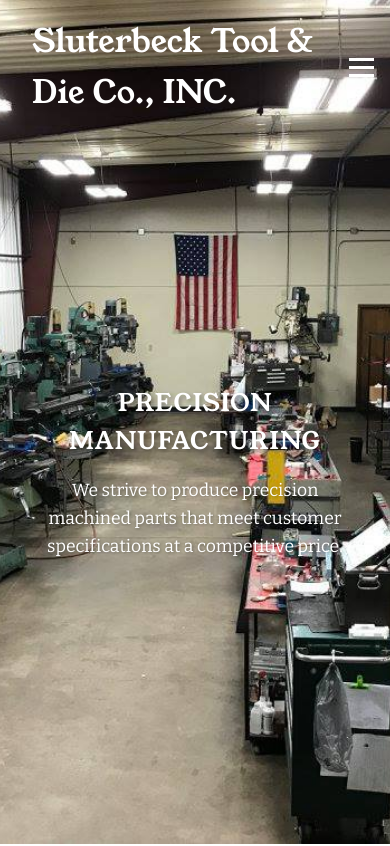
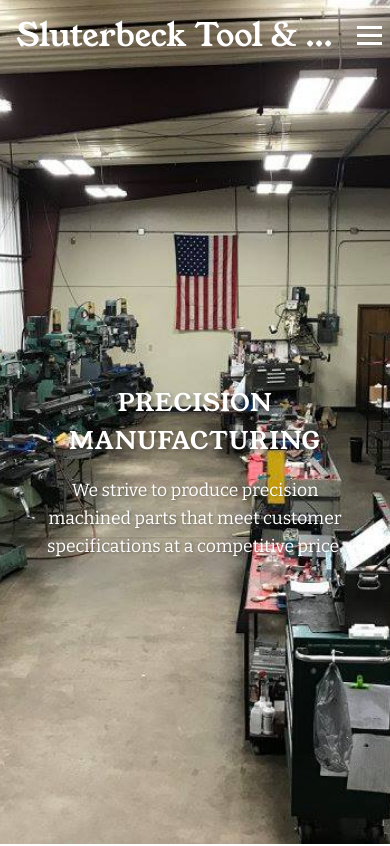
Before and after one commit to josephsluterbeck/sbt-website, a plain HTML site: page index.html in a window 390 px wide. Shown: the top 846 px of the page. Drawn offline with nearby package versions, Linux system fonts and the light colour scheme.

Commit message:
updated inc and styling for name

```diff
--- a/index.html
+++ b/index.html
@@ -12,7 +12,7 @@
 </head>
 <body>
     <nav class="navbar">
-        <div class="company-name">Sluterbeck Tool & Die Co., INC.</div>
+        <div class="company-name">Sluterbeck Tool & Die Co., Inc.</div>
         <div class="nav-links">
             <div class="mobile-nav-header">
                 <div class="close-menu">
@@ -291,10 +291,11 @@
     <footer class="footer">
         <div class="footer-content">
             <div class="footer-company">
-                <h3>Sluterbeck Tool & Die Co., INC.</h3>
+                <h3>Sluterbeck Tool & Die Co., Inc.</h3>
             </div>
             <div class="footer-info">
                 <p>7540 Jacks Ln, Clayton, OH 45315</p>
+                <p>PO Box 87</p>
                 <p>(937) 836-5736</p>
             </div>
         </div>
--- a/siteStyles.css
+++ b/siteStyles.css
@@ -695,16 +695,20 @@
     }
 
     .company-name {
-        font-size: 1.2rem;
-        padding: 0.5rem 1rem;
+        font-size: 0.8rem;
+        line-height: 1.6;
+        padding: 0.3rem 0.5rem;
+        white-space: nowrap;
+        overflow: hidden;
+        text-overflow: ellipsis;
     }
 
     .nav-item span {
-        border-width: 2px;  /* Ensure consistent border width on mobile */
+        border-width: 1px;  /* Ensure consistent border width on mobile */
     }
 
     .navbar {
-        padding: 0.5rem 1rem;
+        padding: 0.3rem 0.5rem;
     }
 
     /* Mobile styles - ensure consistency */
```
